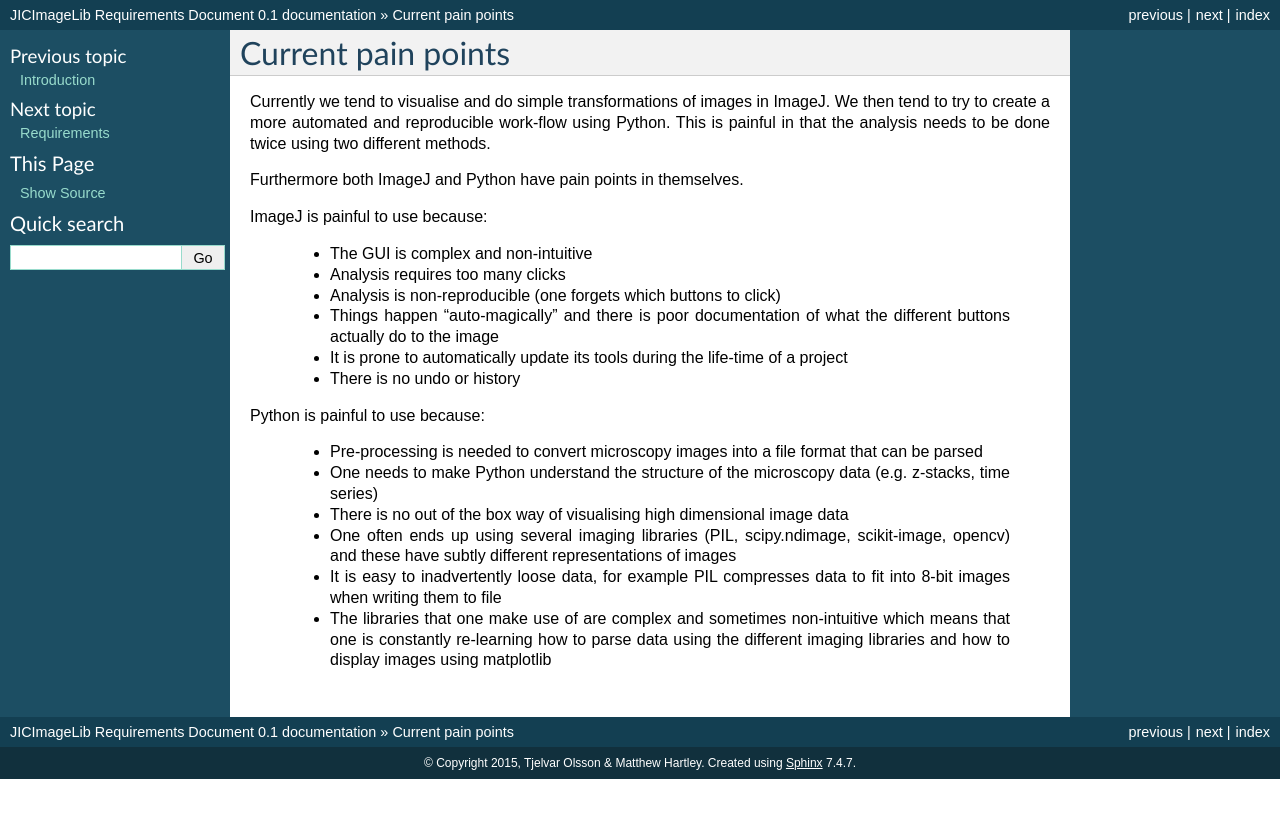
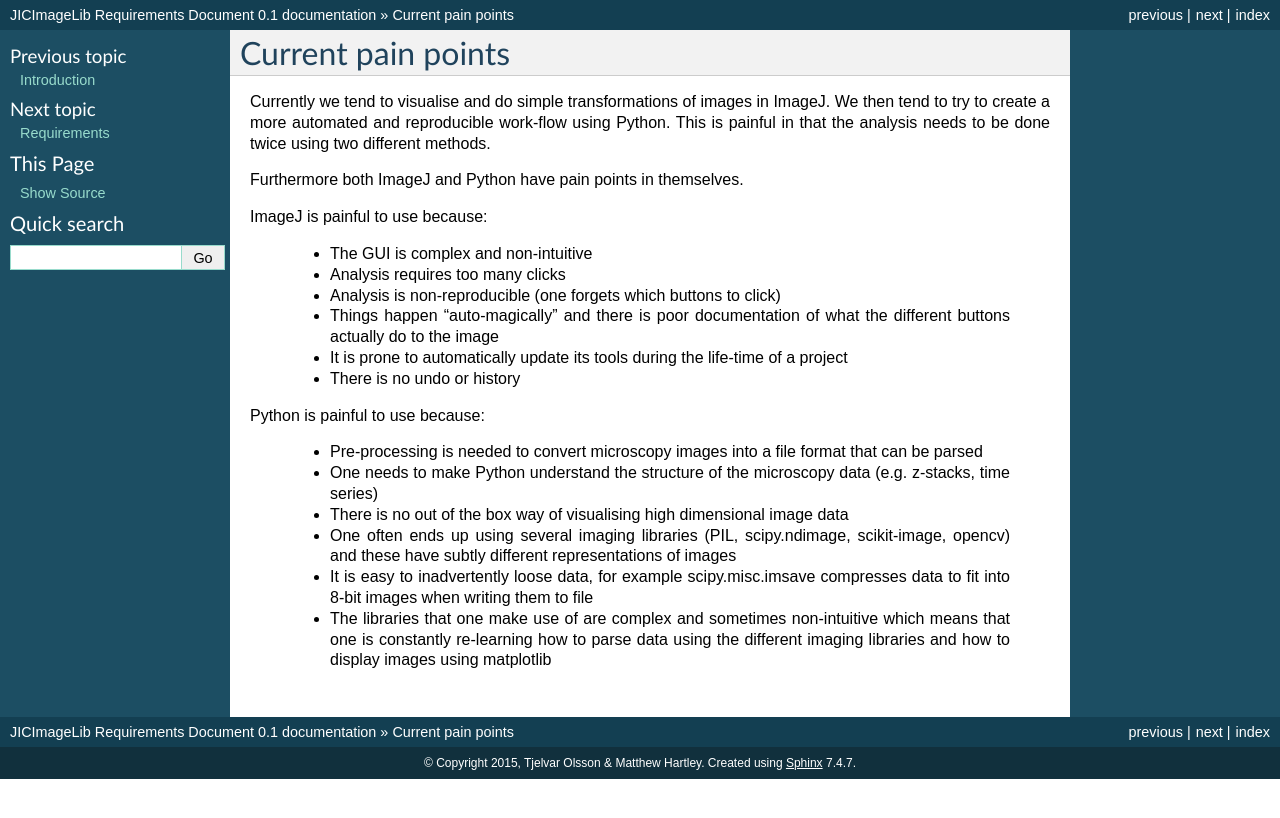
Before and after one commit to JIC-CSB/jicbioimage.core, a Sphinx documentation site: the page built from requirements/source/current_pain_points.rst, in a window 1280 px wide. Shown: the top 818 px of the page. Built offline with Sphinx 7.4.7, drawn with Linux system fonts in a browser that asks for light colours.

Commit message:
It is scipy that compresses uint16 to uint8, not PIL.

```diff
--- a/requirements/source/current_pain_points.rst
+++ b/requirements/source/current_pain_points.rst
@@ -29,8 +29,8 @@ Python is painful to use because:
   - One often ends up using several imaging libraries (PIL, scipy.ndimage,
     scikit-image, opencv) and these have subtly different representations of
     images
-  - It is easy to inadvertently loose data, for example PIL compresses data to
-    fit into 8-bit images when writing them to file
+  - It is easy to inadvertently loose data, for example scipy.misc.imsave
+    compresses data to fit into 8-bit images when writing them to file
   - The libraries that one make use of are complex and sometimes non-intuitive
     which means that one is constantly re-learning how to parse data using the
     different imaging libraries and how to display images using matplotlib
```
